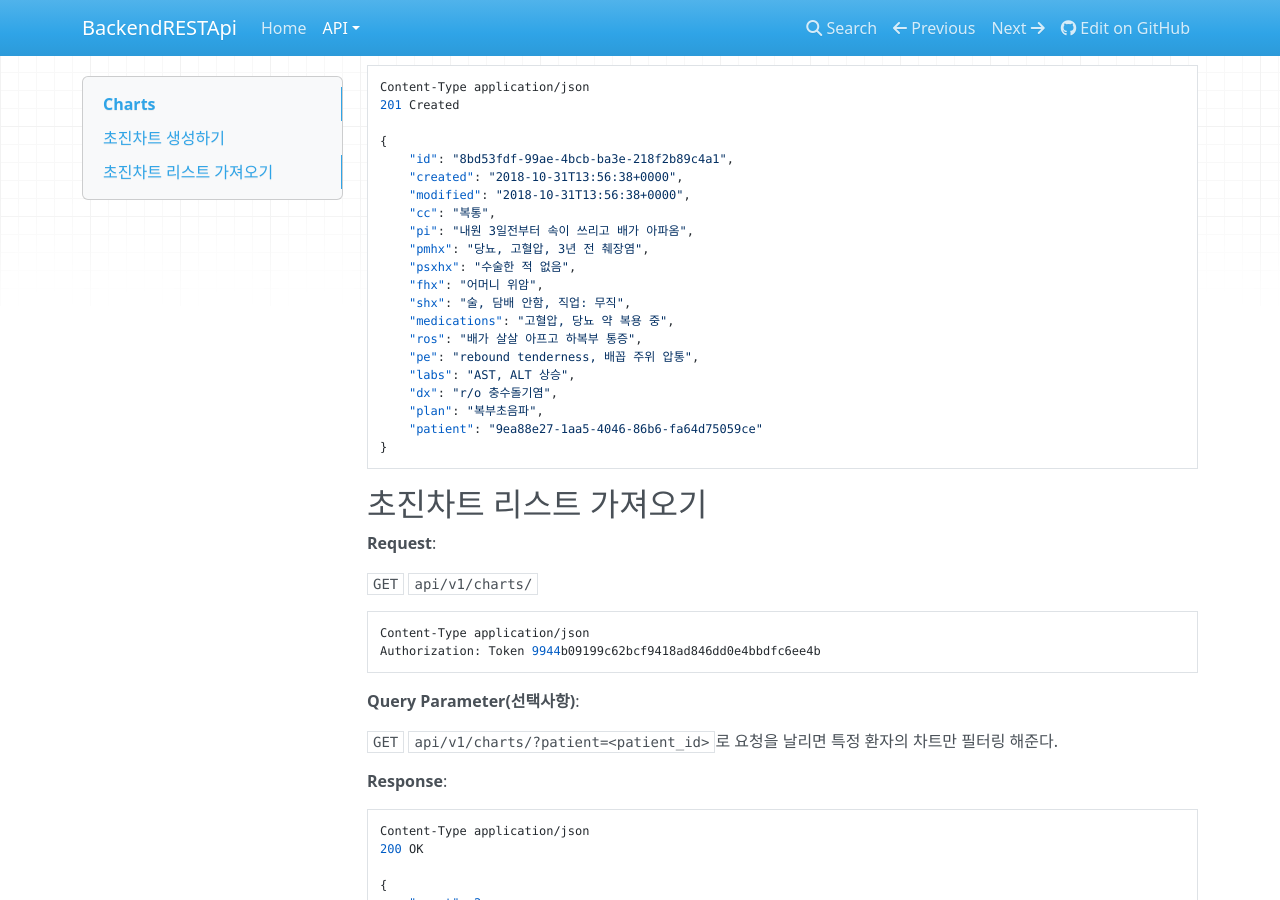
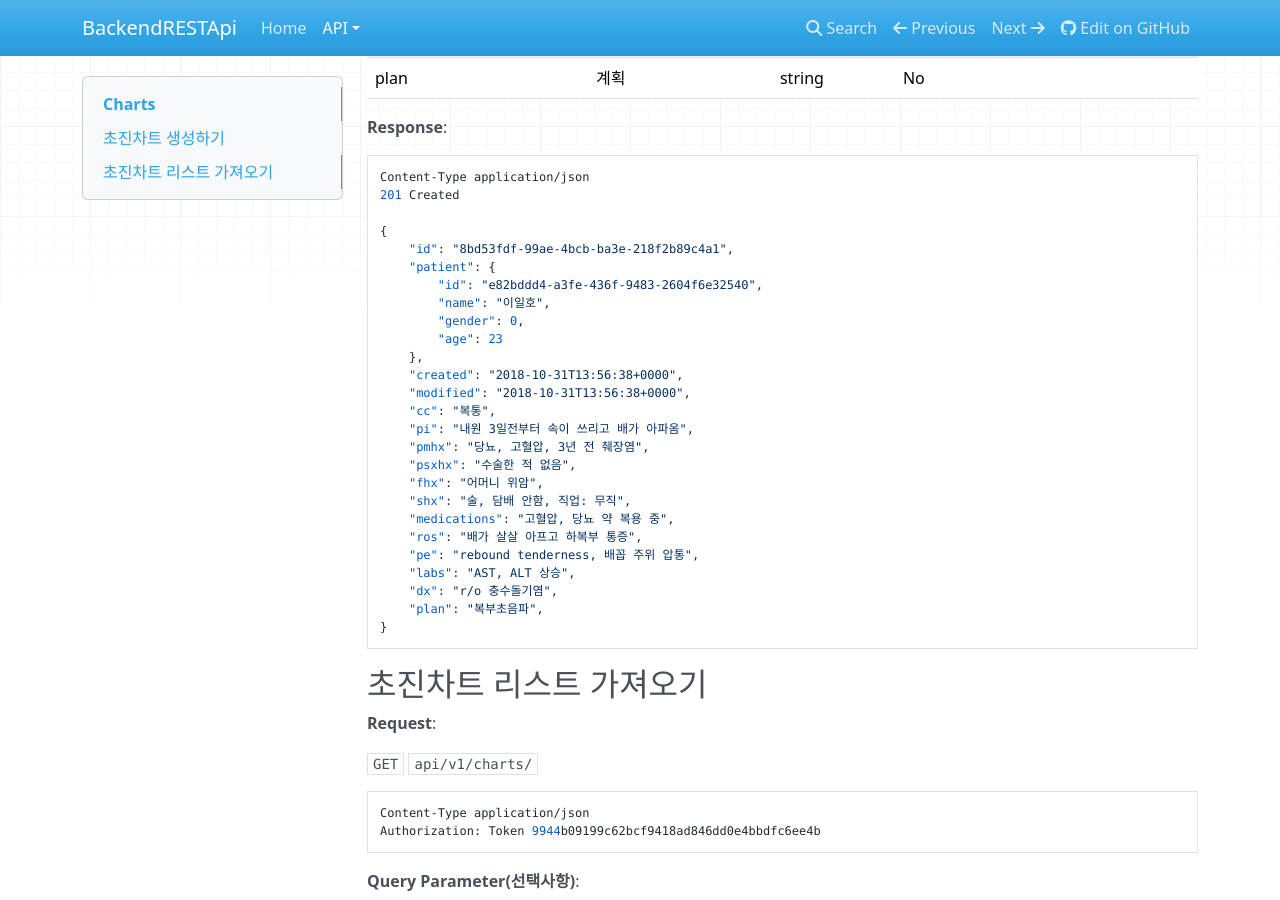
Before and after one commit to mhoonjeon/BackendRESTApi, an MkDocs documentation site: the page built from docs/api/charts.md, in a window 1280 px wide and 900 px high, scrolled down 1191 px. Built offline with MkDocs 1.6.1, drawn with Linux system fonts in a browser that asks for light colours; nearby versions of some CDN libraries; old or Windows-style settings are respelled for this version of MkDocs; some of the changed text lies outside the part shown.

Commit message:
Edit chart create api

````diff
--- a/docs/api/charts.md
+++ b/docs/api/charts.md
@@ -10,6 +10,11 @@ Content-Type application/json
 Authorization: Token 9944b09199c62bcf9418ad846dd0e4bbdfc6ee4b
 
 {
+    "patient": {
+        "name": "이일호",
+        "gender": 0,  // 0: 남자, 1: 여자
+        "age": 23
+    },
 	"patient": "9ea88e27-1aa5-4046-86b6-fa64d75059ce",
     "cc": "복통",
     "pi": "내원 3일전부터 속이 쓰리고 배가 아파옴",
@@ -51,6 +56,12 @@ Content-Type application/json
 
 {
     "id": "8bd53fdf-99ae-4bcb-ba3e-218f2b89c4a1",
+    "patient": {
+        "id": "e82bddd4-a3fe-436f-9483-2604f6e32540",
+        "name": "이일호",
+        "gender": 0,
+        "age": 23
+    },
     "created": "2018-10-31T13:56:38+0000",
     "modified": "2018-10-31T13:56:38+0000",
     "cc": "복통",
@@ -65,7 +76,6 @@ Content-Type application/json
     "labs": "AST, ALT 상승",
     "dx": "r/o 충수돌기염",
     "plan": "복부초음파",
-    "patient": "9ea88e27-1aa5-4046-86b6-fa64d75059ce"
 }
 ```
 
````
Also changed, not shown: 1 other file.
